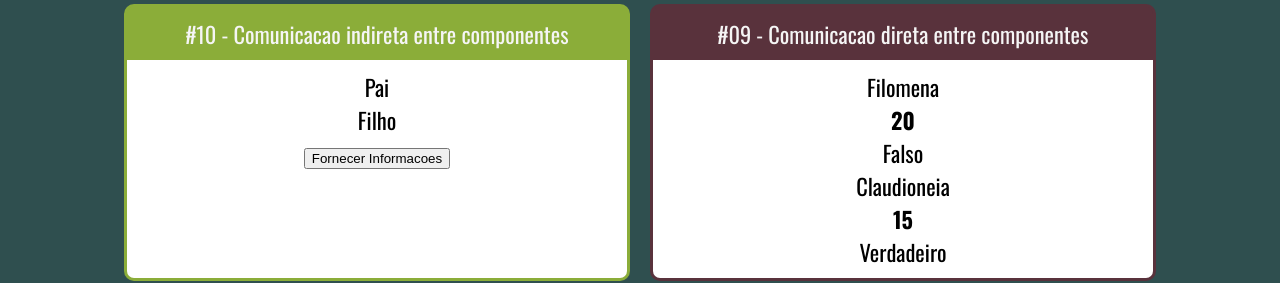
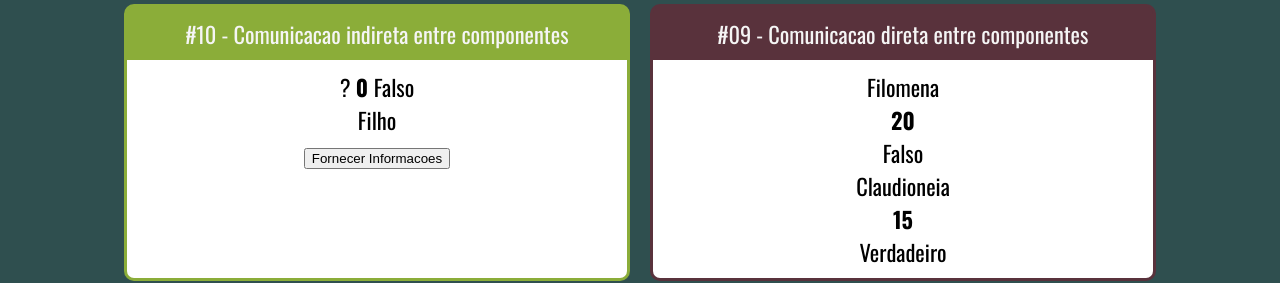
Before and after one commit to jaisonrobson/fundamentos-react, a React (Create React App) app: page / in a window 1280 px wide. Shown: the part 132-415 px from the top of the page. Built offline with nearby package versions, Linux system fonts and the light colour scheme.

Commit message:
#35 - Componentes com estado

```diff
--- a/src/components/comunication/IndiretaFilho.jsx
+++ b/src/components/comunication/IndiretaFilho.jsx
@@ -1,12 +1,16 @@
 import React from 'react'
 
 export default props => {
+    const min = 50
+    const max = 70
+    const gerarIdade = () => parseInt(Math.random() * (max - min)) + min
+
     return (
         <div>
             <div>
                 Filho
             </div>
-            <button onClick={props.onClick('Joao', 51, true)}>Fornecer Informacoes</button>
+            <button onClick={() => props.onClick('Joao', gerarIdade(), true)}>Fornecer Informacoes</button>
         </div>
     )
 }
--- a/src/components/comunication/IndiretaPai.jsx
+++ b/src/components/comunication/IndiretaPai.jsx
@@ -1,16 +1,25 @@
-import React from 'react'
+import React, { useState } from 'react'
 
 import IndiretaFilho from './IndiretaFilho'
 
 export default props => {
+    const [nome, setNome] = useState('?')
+    const [idade, setIdade] = useState(0)
+    const [bool, setBool] = useState(false)
 
-    function fornecerInformacoes(nome, idade, nerd) {
-
+    function fornecerInformacoes(nomeParam, idadeParam, boolParam) {
+        setNome(nomeParam)
+        setIdade(idadeParam)
+        setBool(boolParam)
     }
 
     return (
         <div>
-            Pai
+            <div>
+                <span>{nome + ' '}</span>
+                <span><strong>{idade + ' '}</strong></span>
+                <span>{bool ? 'Verdadeiro' : 'Falso'}</span>
+            </div>
             <IndiretaFilho onClick={fornecerInformacoes} />
         </div>
     )
```
